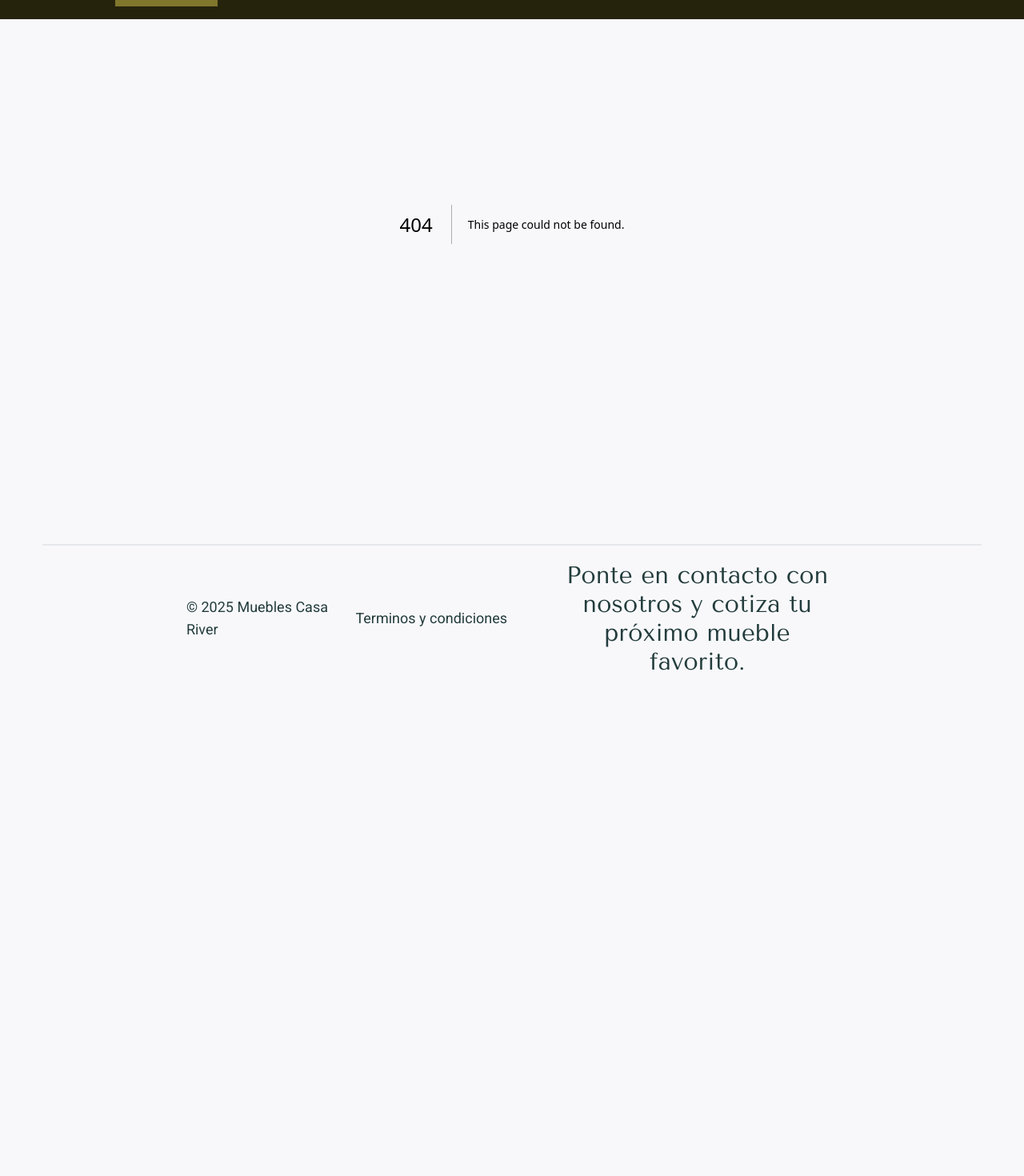
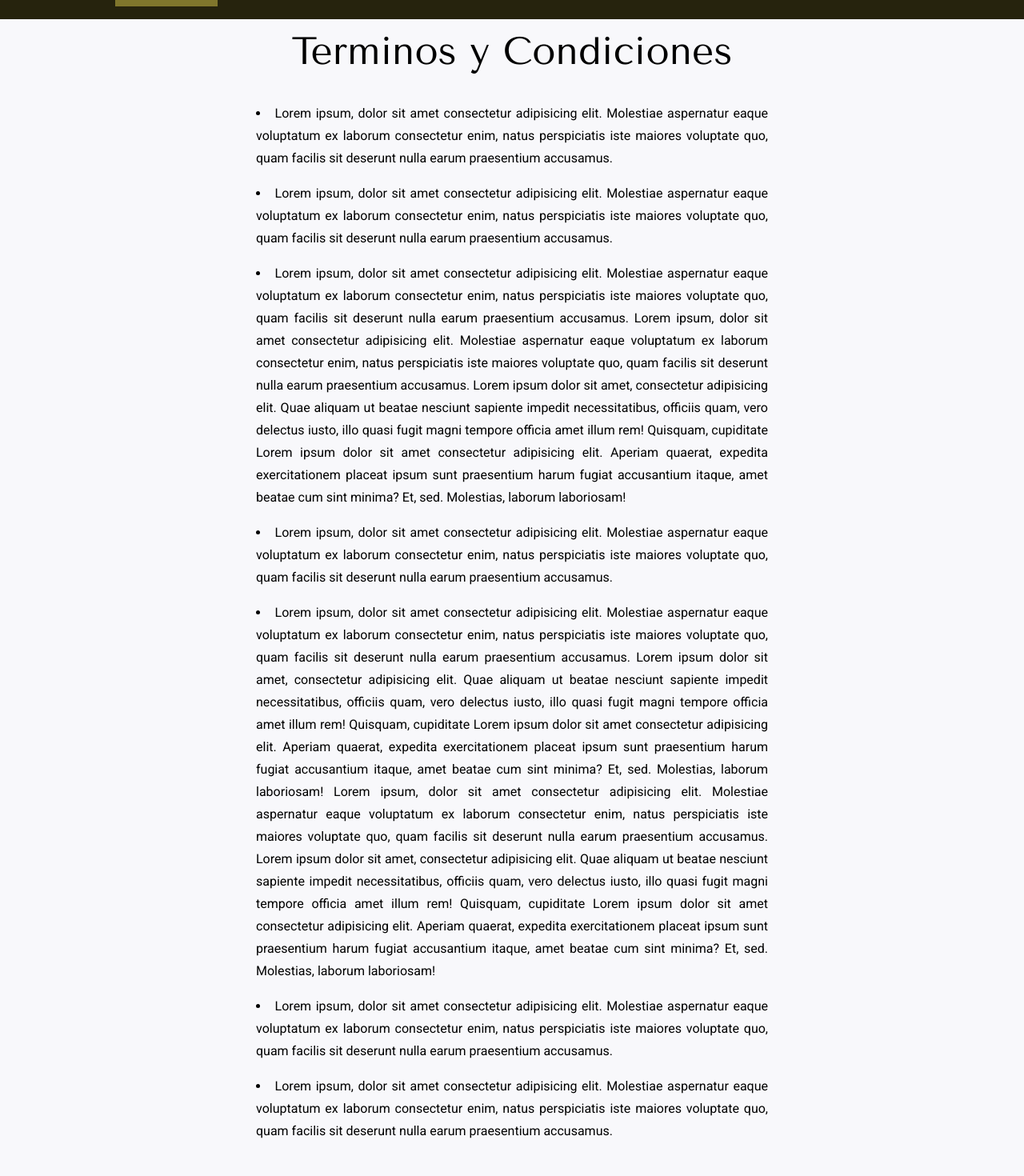
Before and after one commit to B9inzon/MueblesCasaRiver, a Next.js app in the folder front/: page /TyC in a window 1280 px wide. Before the commit this address had no page. Shown: the part 120-1590 px from the top of the page at 80% size. Before the commit the page ends 965 px from the top, so only its background shows below. Built offline with nearby package versions, Linux system fonts and the light colour scheme.

Commit message:
Add TyC dummy.

```diff
--- /dev/null
+++ b/front/src/app/TyC/page.tsx
@@ -0,0 +1,85 @@
+import React from "react";
+
+const TyC = () => {
+  return (
+    <div className="flex flex-col min-h-screen pt-40 pb-20 items-center ">
+      <h1 className="text-2xl font-tenor font-normal lg:text-5xl mb-10  text-center">
+        Terminos y Condiciones
+      </h1>
+
+      <section className="flex flex-col min-h-screen w-[90%] lg:w-[50%] items-center gap-4">
+        <p className="w-full text-justify leading-7 list-item list-disc list-inside ">
+          Lorem ipsum, dolor sit amet consectetur adipisicing elit. Molestiae
+          aspernatur eaque voluptatum ex laborum consectetur enim, natus
+          perspiciatis iste maiores voluptate quo, quam facilis sit deserunt
+          nulla earum praesentium accusamus.
+        </p>
+        <p className="w-full text-justify leading-7 list-item list-disc list-inside ">
+          Lorem ipsum, dolor sit amet consectetur adipisicing elit. Molestiae
+          aspernatur eaque voluptatum ex laborum consectetur enim, natus
+          perspiciatis iste maiores voluptate quo, quam facilis sit deserunt
+          nulla earum praesentium accusamus.
+        </p>
+        <p className="w-full text-justify leading-7 list-item list-disc list-inside ">
+          Lorem ipsum, dolor sit amet consectetur adipisicing elit. Molestiae
+          aspernatur eaque voluptatum ex laborum consectetur enim, natus
+          perspiciatis iste maiores voluptate quo, quam facilis sit deserunt
+          nulla earum praesentium accusamus. Lorem ipsum, dolor sit amet
+          consectetur adipisicing elit. Molestiae aspernatur eaque voluptatum ex
+          laborum consectetur enim, natus perspiciatis iste maiores voluptate
+          quo, quam facilis sit deserunt nulla earum praesentium accusamus.
+          Lorem ipsum dolor sit amet, consectetur adipisicing elit. Quae aliquam
+          ut beatae nesciunt sapiente impedit necessitatibus, officiis quam,
+          vero delectus iusto, illo quasi fugit magni tempore officia amet illum
+          rem! Quisquam, cupiditate Lorem ipsum dolor sit amet consectetur
+          adipisicing elit. Aperiam quaerat, expedita exercitationem placeat
+          ipsum sunt praesentium harum fugiat accusantium itaque, amet beatae
+          cum sint minima? Et, sed. Molestias, laborum laboriosam!
+        </p>
+        <p className="w-full text-justify leading-7 list-item list-disc list-inside ">
+          Lorem ipsum, dolor sit amet consectetur adipisicing elit. Molestiae
+          aspernatur eaque voluptatum ex laborum consectetur enim, natus
+          perspiciatis iste maiores voluptate quo, quam facilis sit deserunt
+          nulla earum praesentium accusamus.
+        </p>
+        <p className="w-full text-justify leading-7 list-item list-disc list-inside ">
+          Lorem ipsum, dolor sit amet consectetur adipisicing elit. Molestiae
+          aspernatur eaque voluptatum ex laborum consectetur enim, natus
+          perspiciatis iste maiores voluptate quo, quam facilis sit deserunt
+          nulla earum praesentium accusamus. Lorem ipsum dolor sit amet,
+          consectetur adipisicing elit. Quae aliquam ut beatae nesciunt sapiente
+          impedit necessitatibus, officiis quam, vero delectus iusto, illo quasi
+          fugit magni tempore officia amet illum rem! Quisquam, cupiditate Lorem
+          ipsum dolor sit amet consectetur adipisicing elit. Aperiam quaerat,
+          expedita exercitationem placeat ipsum sunt praesentium harum fugiat
+          accusantium itaque, amet beatae cum sint minima? Et, sed. Molestias,
+          laborum laboriosam! Lorem ipsum, dolor sit amet consectetur
+          adipisicing elit. Molestiae aspernatur eaque voluptatum ex laborum
+          consectetur enim, natus perspiciatis iste maiores voluptate quo, quam
+          facilis sit deserunt nulla earum praesentium accusamus. Lorem ipsum
+          dolor sit amet, consectetur adipisicing elit. Quae aliquam ut beatae
+          nesciunt sapiente impedit necessitatibus, officiis quam, vero delectus
+          iusto, illo quasi fugit magni tempore officia amet illum rem!
+          Quisquam, cupiditate Lorem ipsum dolor sit amet consectetur
+          adipisicing elit. Aperiam quaerat, expedita exercitationem placeat
+          ipsum sunt praesentium harum fugiat accusantium itaque, amet beatae
+          cum sint minima? Et, sed. Molestias, laborum laboriosam!
+        </p>
+        <p className="w-full text-justify leading-7 list-item list-disc list-inside ">
+          Lorem ipsum, dolor sit amet consectetur adipisicing elit. Molestiae
+          aspernatur eaque voluptatum ex laborum consectetur enim, natus
+          perspiciatis iste maiores voluptate quo, quam facilis sit deserunt
+          nulla earum praesentium accusamus.
+        </p>
+        <p className="w-full text-justify leading-7 list-item list-disc list-inside ">
+          Lorem ipsum, dolor sit amet consectetur adipisicing elit. Molestiae
+          aspernatur eaque voluptatum ex laborum consectetur enim, natus
+          perspiciatis iste maiores voluptate quo, quam facilis sit deserunt
+          nulla earum praesentium accusamus.
+        </p>
+      </section>
+    </div>
+  );
+};
+
+export default TyC;
--- a/front/src/components/Footer.tsx
+++ b/front/src/components/Footer.tsx
@@ -1,3 +1,4 @@
+import Link from "next/link";
 import React from "react";
 
 const Footer = () => {
@@ -7,7 +8,11 @@ const Footer = () => {
         <p className="w-full lg:w-2/12 text-lg text-center lg:text-start text-[#233c3c] ">
           &copy; {new Date().getFullYear()} Muebles Casa River
         </p>
-        <p className="w-full lg:w-2/12 text-lg text-center lg:text-start text-[#233c3c] ">Terminos y condiciones</p>
+        <Link href="/TyC" className="w-full lg:w-2/12 text-lg text-center lg:text-start">
+          <p className="w-full text-[#233c3c] ">
+            Terminos y condiciones
+          </p>
+        </Link>
         <p className="text-xl lg:text-3xl w-[90%] lg:w-4/12 text-[#233c3c] font-tenor font-normal text-center lg:pl-10  ">
           Ponte en contacto con nosotros y cotiza tu próximo mueble favorito.
         </p>
--- a/front/src/components/Nav.tsx
+++ b/front/src/components/Nav.tsx
@@ -1,7 +1,7 @@
-import Link from 'next/link'
-import React from 'react'
-import BurguerMenu from './BurguerMenu'
-import Logotipo from './Logotipo'
+import Link from "next/link";
+import React from "react";
+import BurguerMenu from "./BurguerMenu";
+import Logotipo from "./Logotipo";
 
 const Navigation = () => {
   return (
@@ -10,13 +10,13 @@ const Navigation = () => {
       id="navigation"
     >
       <div className="flex items-center">
-        <Link href="#Main">
-          <Logotipo/>
+        <Link href="/">
+          <Logotipo />
         </Link>
       </div>
       <ul className="hidden font-normal font-roboto lg:flex lg:items-center space-x-10 text-xl text-[#e5a773]">
         <li>
-            <a href="#Main">Inicio</a>
+          <Link href="/">Inicio</Link>
         </li>
         <li>
           <a href="#Salas">Salas</a>
@@ -34,7 +34,8 @@ const Navigation = () => {
       <div className="lg:hidden">
         <BurguerMenu />
       </div>
-    </nav>  )
-}
+    </nav>
+  );
+};
 
-export default Navigation
+export default Navigation;
```
Lines whose indentation alone changed are shown as unchanged.
